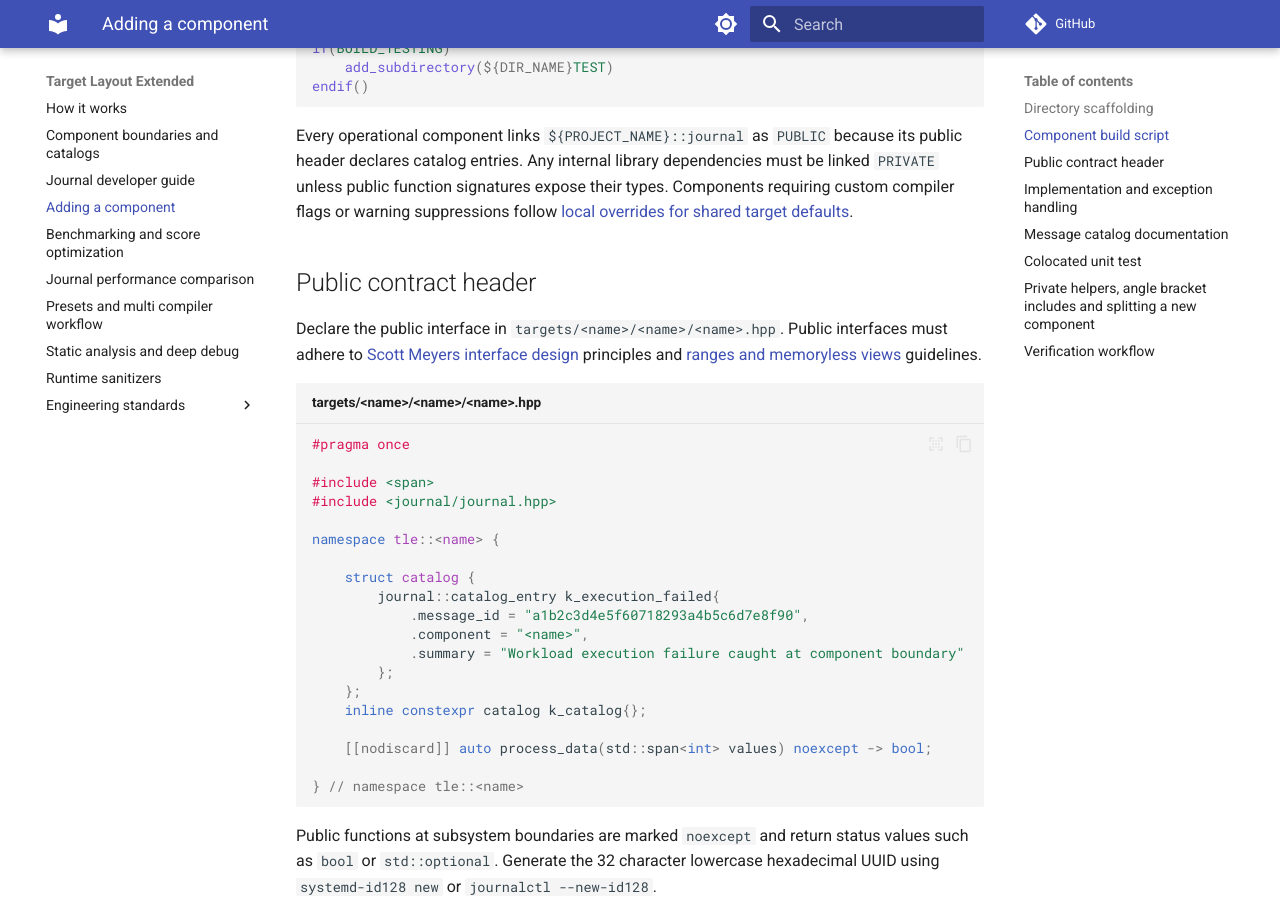
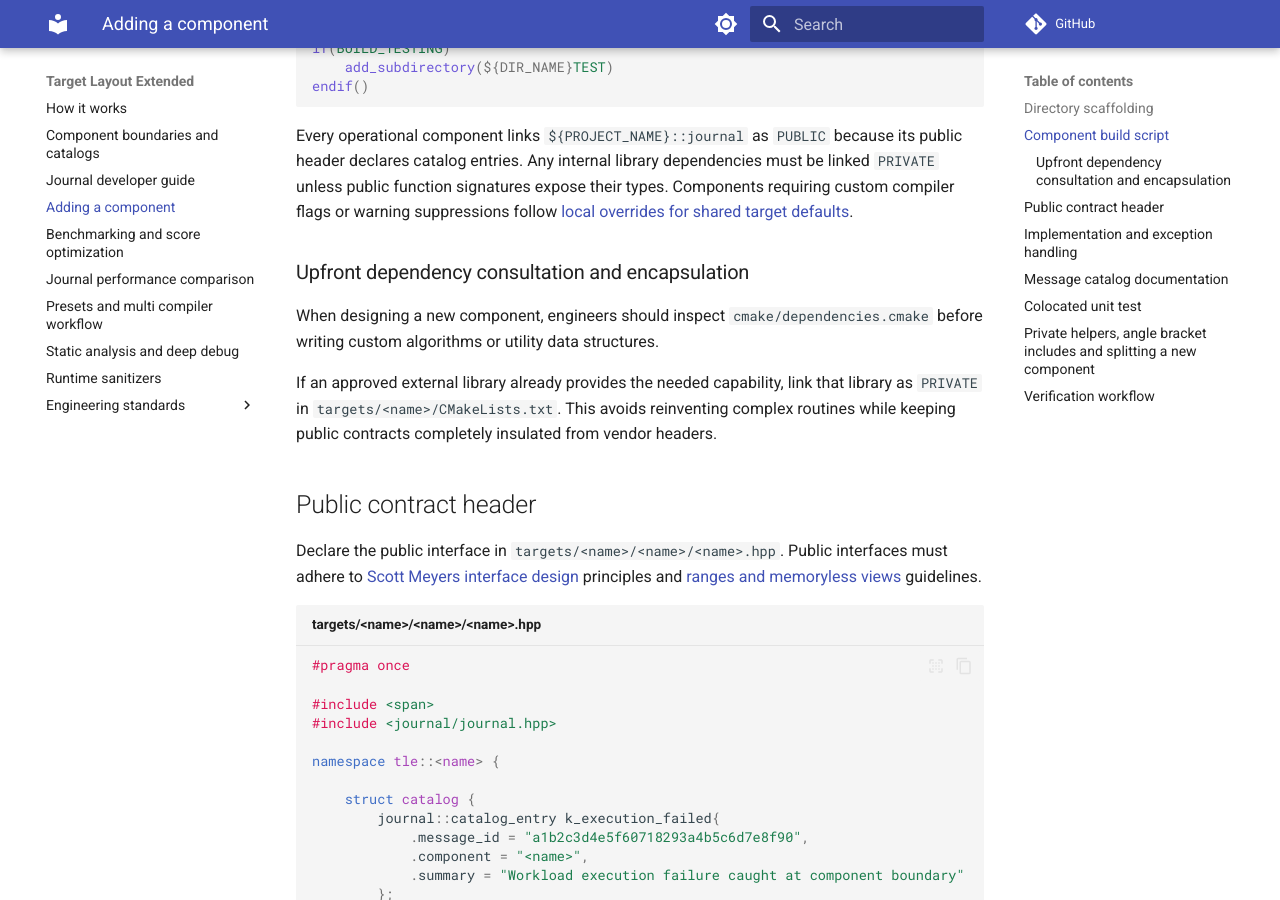
Before and after one commit to JeffKarling/Target_Layout_Extended, an MkDocs documentation site: the page built from Documentation/adding_a_component.md, in a window 1280 px wide and 900 px high, scrolled down 1434 px. Built offline with MkDocs 1.6.1 and Material for MkDocs 9.7.7, drawn with Linux system fonts in a browser that asks for light colours; comment, search, counter and statistics services are not loaded.

Commit message:
docs: establish upfront dependency consultation and accelerated library reuse rules

````diff
--- a/Documentation/adding_a_component.md
+++ b/Documentation/adding_a_component.md
@@ -61,6 +61,12 @@ endif()
 ```
 
 Every operational component links `${PROJECT_NAME}::journal` as `PUBLIC` because its public header declares catalog entries. Any internal library dependencies must be linked `PRIVATE` unless public function signatures expose their types. Components requiring custom compiler flags or warning suppressions follow [local overrides for shared target defaults](standards/override_shared_target_defaults.md).
+
+### Upfront dependency consultation and encapsulation
+
+When designing a new component, engineers should inspect `cmake/dependencies.cmake` before writing custom algorithms or utility data structures.
+
+If an approved external library already provides the needed capability, link that library as `PRIVATE` in `targets/<name>/CMakeLists.txt`. This avoids reinventing complex routines while keeping public contracts completely insulated from vendor headers.
 
 ## Public contract header
 
````
Also changed, not shown: .agents/skills/feature/SKILL.md (+2 -2 lines), .agents/skills/performance/SKILL.md (+1 -0 lines).
